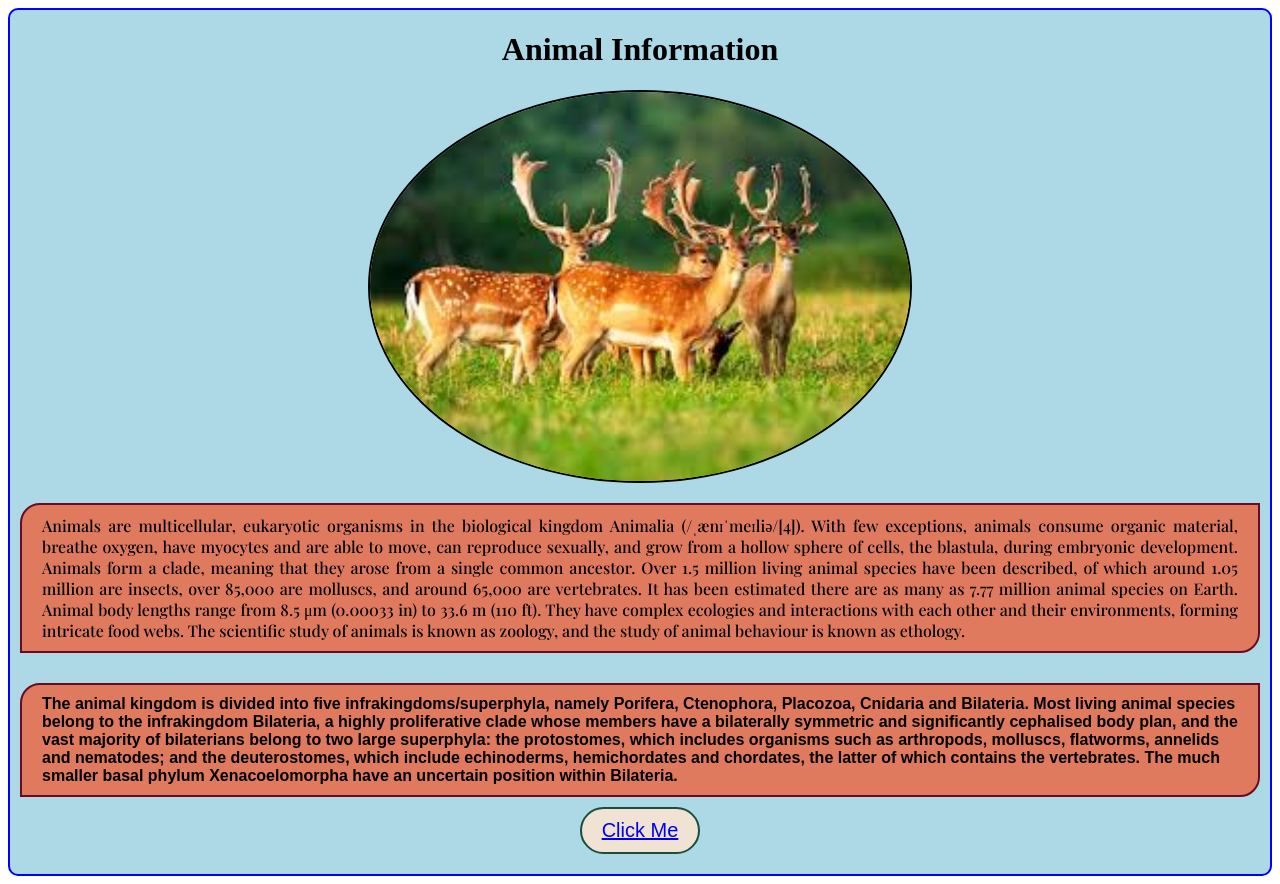
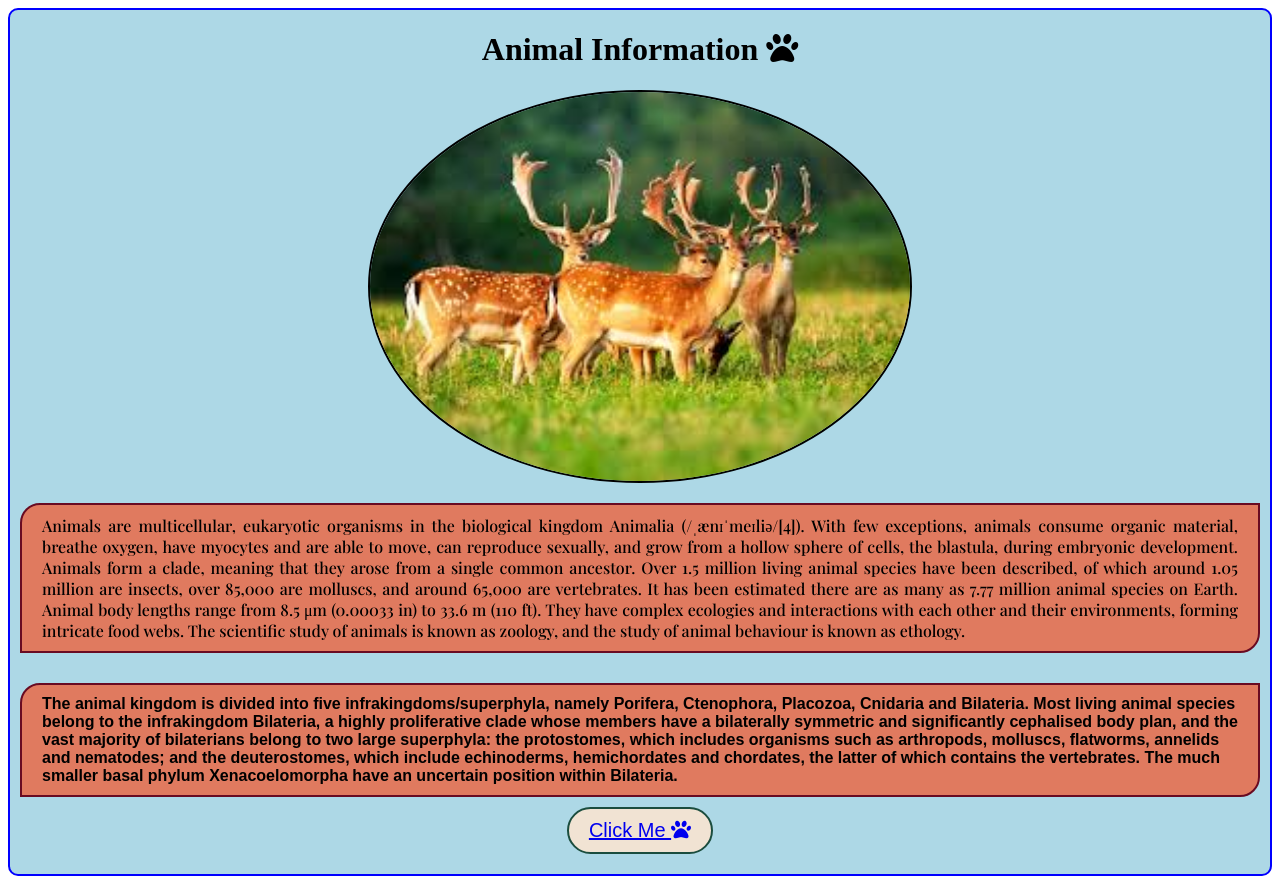
Before and after one commit to kanchanawari12/inline-block-project, a plain HTML site: page index.html in a window 1280 px wide. Drawn offline with nearby package versions, Linux system fonts and the light colour scheme; a web font is replaced by a local one.

Commit message:
icon added

```diff
--- a/index.html
+++ b/index.html
@@ -10,7 +10,7 @@
 </head>
 <body>
     <div class="container">
-    <h1 style="text-align:center;" >Animal Information</h1>
+    <h1 style="text-align:center;" >Animal Information <i class="fa-solid fa-paw"></i></h1>
     <img src="./img/animal.jpg" alt="animalimg" width="540px" class="animalimg"/>
 
     <p class="animalinfo playfair-display">Animals are multicellular, eukaryotic organisms in the biological kingdom Animalia (/ˌænɪˈmeɪliə/[4]). With few exceptions, animals consume organic material, breathe oxygen, have myocytes and are able to move, can reproduce sexually, and grow from a hollow sphere of cells, the blastula, during embryonic development. Animals form a clade, meaning that they arose from a single common ancestor. Over 1.5 million living animal species have been described, of which around 1.05 million are insects, over 85,000 are molluscs, and around 65,000 are vertebrates. It has been estimated there are as many as 7.77 million animal species on Earth. Animal body lengths range from 8.5 μm (0.00033 in) to 33.6 m (110 ft). They have complex ecologies and interactions with each other and their environments, forming intricate food webs. The scientific study of animals is known as zoology, and the study of animal behaviour is known as ethology.
@@ -21,7 +21,7 @@
         The animal kingdom is divided into five infrakingdoms/superphyla, namely Porifera, Ctenophora, Placozoa, Cnidaria and Bilateria. Most living animal species belong to the infrakingdom Bilateria, a highly proliferative clade whose members have a bilaterally symmetric and significantly cephalised body plan, and the vast majority of bilaterians belong to two large superphyla: the protostomes, which includes organisms such as arthropods, molluscs, flatworms, annelids and nematodes; and the deuterostomes, which include echinoderms, hemichordates and chordates, the latter of which contains the vertebrates. The much smaller basal phylum Xenacoelomorpha have an uncertain position within Bilateria.
     </p>
 
-    <button class="btn"><a href="https://en.wikipedia.org/wiki/Animal">Click Me</a></button>
+    <button class="btn"><a href="https://en.wikipedia.org/wiki/Animal">Click Me <i class="fa-solid fa-paw"></i></a></button>
 
 
     </div>
--- a/style.css
+++ b/style.css
@@ -65,6 +65,7 @@
     border:2px solid #1B4D3E;
     border-radius:25px 25px 25px 25px;
     cursor:pointer;
+    default-style:none;
 
   }
 
```
